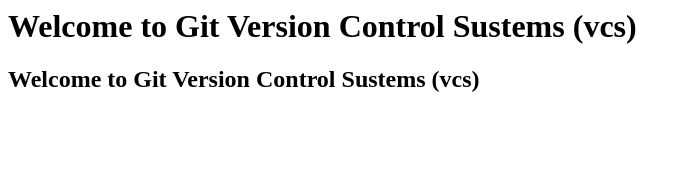
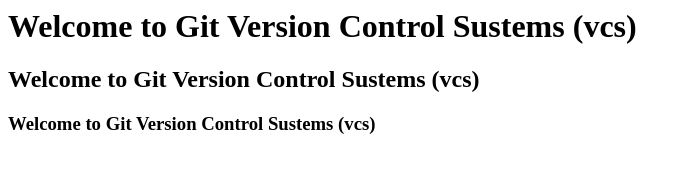
Before and after one commit to chaiwanna/angular, a plain HTML site: page index.html in a window 1280 px wide. Shown: the whole page, without its empty margins (0-691 px from the left). Drawn offline with Linux system fonts and the light colour scheme.

Commit message:
third commit

```diff
--- a/index.html
+++ b/index.html
@@ -5,5 +5,6 @@
     <body>
         <h1>Welcome to Git Version Control Sustems (vcs)</h1>
         <h2>Welcome to Git Version Control Sustems (vcs)</h2>
+        <h3>Welcome to Git Version Control Sustems (vcs)</h3>
     </body>
 </html>
```
